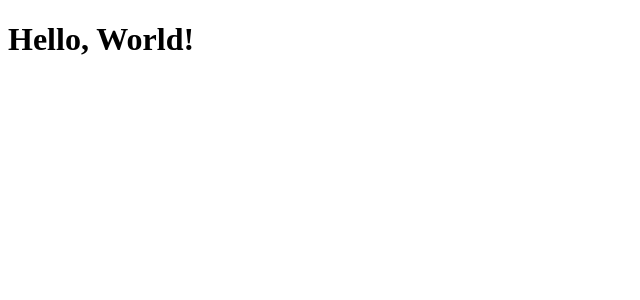
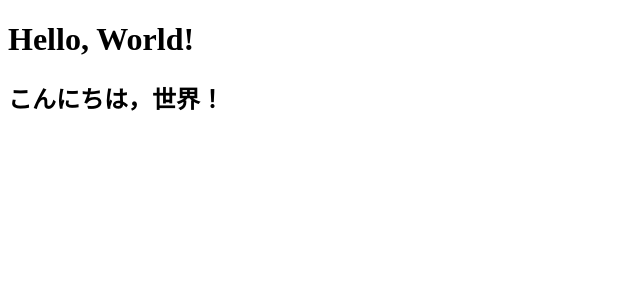
Before and after one commit to KitauchiRyota/new_react, a React (Vite) app: page / in a window 1280 px wide. Shown: the top 300 px of the page, without its empty margins (0-640 px from the left). Built offline with nearby package versions, Linux system fonts and the light colour scheme.

Commit message:
Hello Wroldの日本語化

```diff
--- a/src/App.jsx
+++ b/src/App.jsx
@@ -2,6 +2,7 @@ function App() {
     return (
       <div>
         <h1>Hello, World!</h1>
+        <h2>こんにちは，世界！</h2>
       </div>
     );
   }
```
